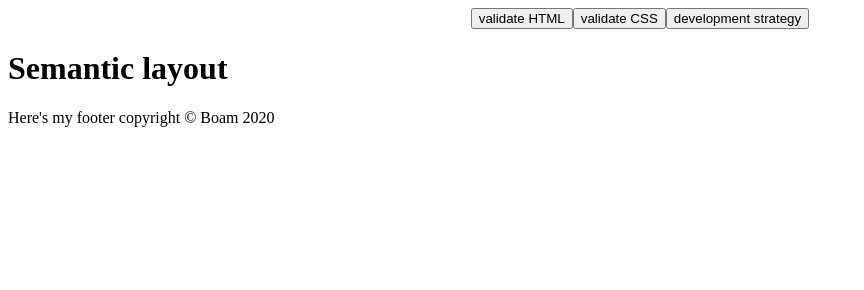
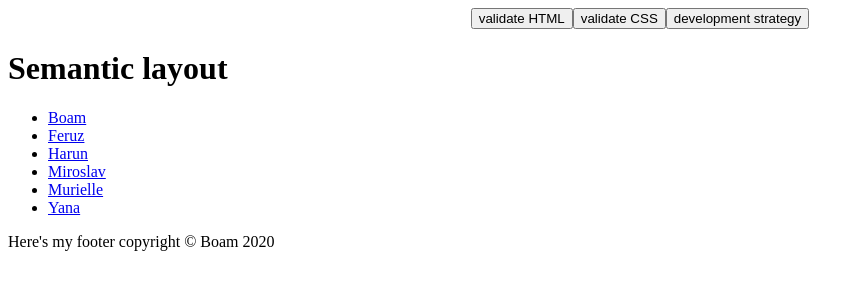
Before and after one commit to Boam1994/team-html, a plain HTML site: page index.html in a window 1280 px wide. Shown: the whole page, without its empty margins (0-864 px from the left). Drawn offline with Linux system fonts and the light colour scheme.

Commit message:
add nav bar

```diff
--- a/index.html
+++ b/index.html
@@ -12,6 +12,16 @@
 <body>
   <header>
     <h1>Semantic layout</h1>
+    <nav>
+      <ul>
+        <li><a href="#">Boam</a></li>
+        <li><a href="#">Feruz</a></li>
+        <li><a href="#">Harun</a></li>
+        <li><a href="#">Miroslav</a></li>
+        <li><a href="#">Murielle</a></li>
+        <li><a href="#">Yana</a></li>
+      </ul>
+    </nav>
   </header>
 
 
```
